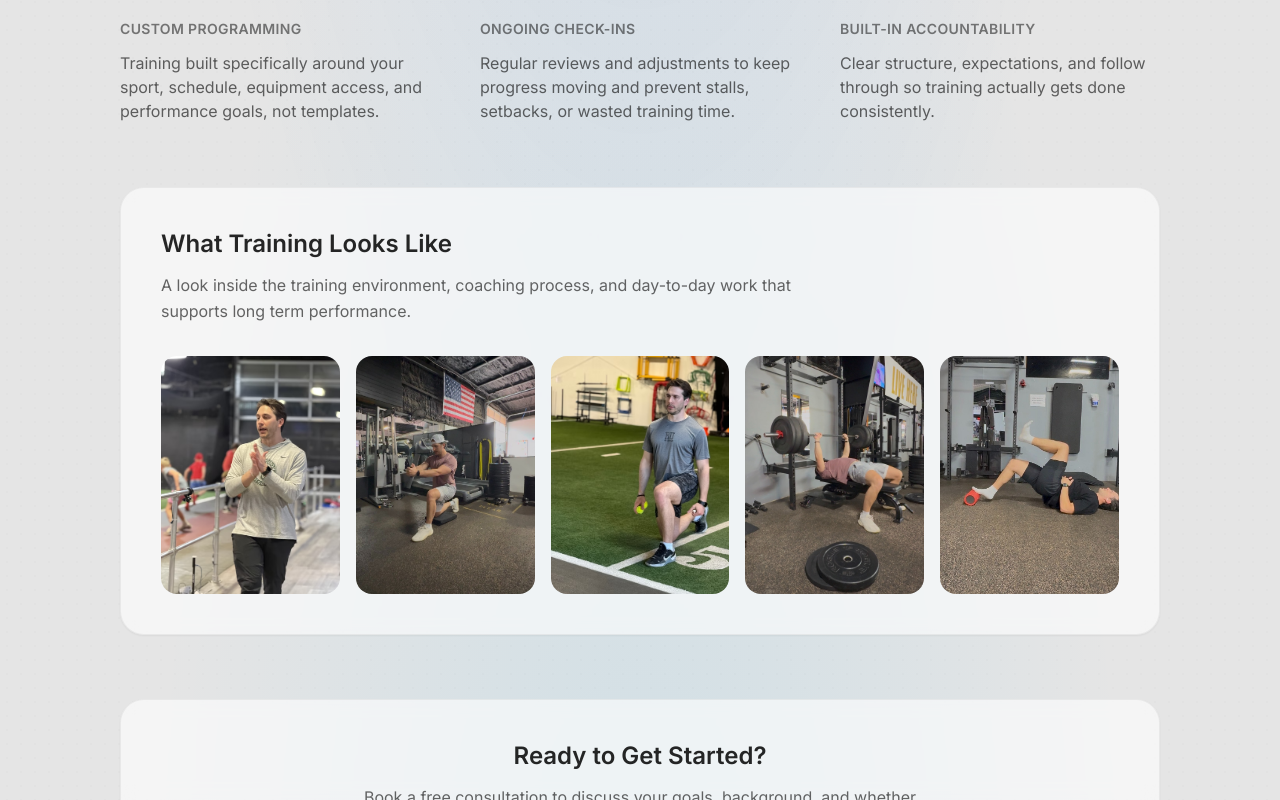
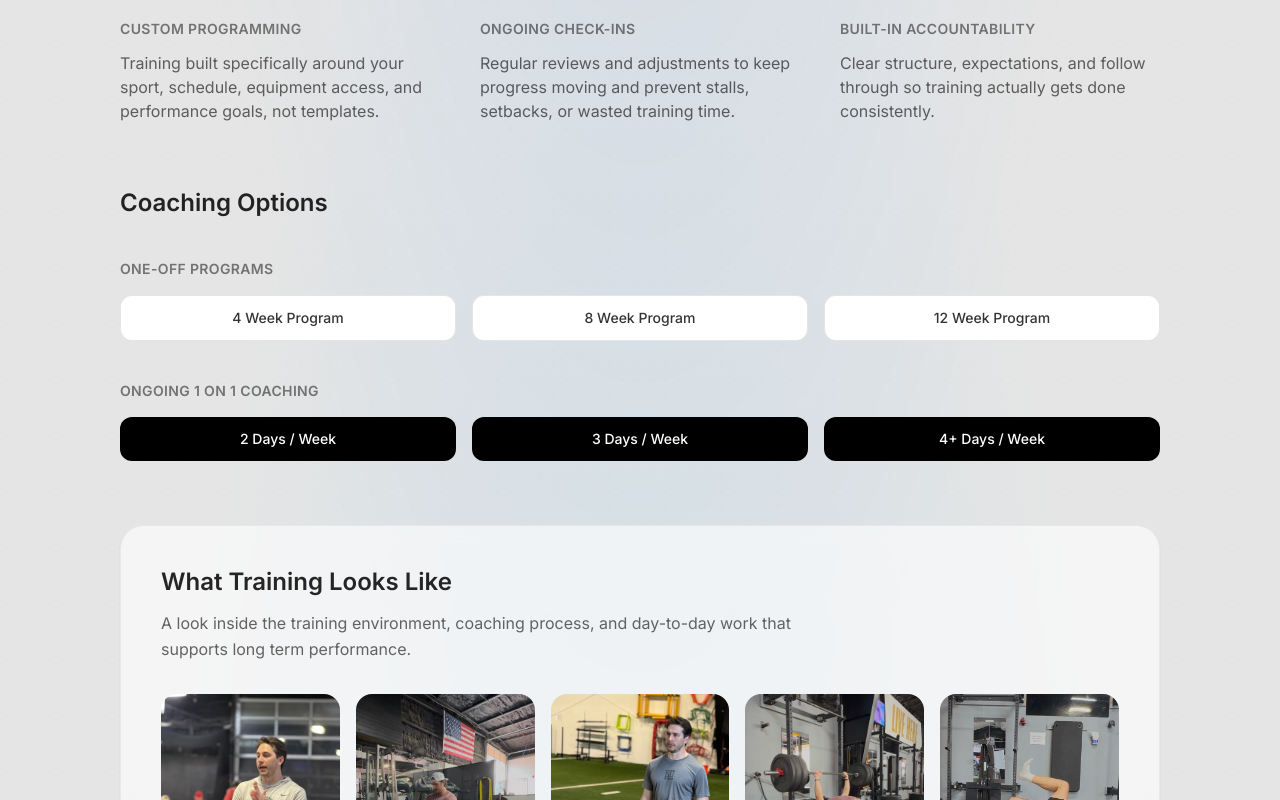
Before and after one commit to willvacc/dan-thiesing-performance, a Next.js app: page /coaching in a window 1280 px wide. Shown: the part 957-1757 px from the top of the page. Built offline with nearby package versions, Linux system fonts and the light colour scheme.

Commit message:
pricing buttons

```diff
--- a/app/coaching/page.tsx
+++ b/app/coaching/page.tsx
@@ -12,7 +12,7 @@ export default function CoachingPage() {
                 <section className="rounded-3xl border border-black/5 bg-white/70 p-8 sm:p-10 lg:p-12 shadow-sm backdrop-blur">
                     <div className="max-w-3xl">
                         <h1 className="text-3xl sm:text-4xl font-extrabold tracking-tight text-black/85">
-                            1-on-1 Online Coaching
+                            1 on 1 Online Coaching
                         </h1>
 
                         <p className="mt-4 text-base sm:text-lg text-black/60 leading-relaxed">
@@ -66,7 +66,6 @@ export default function CoachingPage() {
                             className="rounded-3xl border border-black/5 bg-white/70 p-8 shadow-sm backdrop-blur"
                         >
                             <div className="grid gap-6 md:grid-cols-2">
-                                {/* Image */}
                                 <div className="relative aspect-[4/5] w-full overflow-hidden rounded-2xl">
                                     <Image
                                         src={card.img}
@@ -76,7 +75,6 @@ export default function CoachingPage() {
                                     />
                                 </div>
 
-                                {/* Text */}
                                 <div className="flex flex-col justify-center">
                                     <h2 className="text-2xl font-semibold text-black/85">
                                         {card.title}
@@ -98,7 +96,7 @@ export default function CoachingPage() {
             </Reveal>
 
             {/* ============================= */}
-            {/* HOW IT WORKS (EDITORIAL — NO CARDS) */}
+            {/* HOW IT WORKS */}
             {/* ============================= */}
             <section className="grid gap-10 lg:grid-cols-3">
                 {[
@@ -126,6 +124,75 @@ export default function CoachingPage() {
                         </div>
                     </Reveal>
                 ))}
+            </section>
+
+            {/* ============================= */}
+            {/* COACHING OPTIONS */}
+            {/* ============================= */}
+            <section className="space-y-10">
+                <Reveal>
+                    <h3 className="text-2xl font-semibold text-black/85">
+                        Coaching Options
+                    </h3>
+                </Reveal>
+
+                {/* One-Off Programs */}
+                <div className="space-y-4">
+                    <Reveal>
+                        <div className="text-sm font-semibold uppercase tracking-wide text-black/50">
+                            One-Off Programs
+                        </div>
+                    </Reveal>
+
+                    <div className="grid gap-4 sm:grid-cols-3">
+                        <Button asChild variant="secondary">
+                            <a href="https://buy.stripe.com/cNi00i8wa8cO0Zo4kr3VC03" target="_blank">
+                                4 Week Program
+                            </a>
+                        </Button>
+
+                        <Button asChild variant="secondary">
+                            <a href="https://buy.stripe.com/14A9AS9Ae0Km0Zog393VC04" target="_blank">
+                                8 Week Program
+                            </a>
+                        </Button>
+
+                        <Button asChild variant="secondary">
+                            <a href="https://buy.stripe.com/bJeaEW5jYfFgfUig393VC05" target="_blank">
+                                12 Week Program
+                            </a>
+                        </Button>
+                    </div>
+                </div>
+
+                {/* Ongoing Coaching */}
+                <div className="space-y-4">
+                    <Reveal>
+                        <div className="text-sm font-semibold uppercase tracking-wide text-black/50">
+                            Ongoing 1 on 1 Coaching
+                        </div>
+                    </Reveal>
+
+                    <div className="grid gap-4 sm:grid-cols-3">
+                        <Button asChild variant="primary">
+                            <a href="https://buy.stripe.com/6oUbJ05jYct48rQbMT3VC00" target="_blank">
+                                2 Days / Week
+                            </a>
+                        </Button>
+
+                        <Button asChild variant="primary">
+                            <a href="https://buy.stripe.com/5kQeVc8wafFggYm18f3VC01" target="_blank">
+                                3 Days / Week
+                            </a>
+                        </Button>
+
+                        <Button asChild variant="primary">
+                            <a href="https://buy.stripe.com/bJe28q13IeBcbE2cQX3VC02" target="_blank">
+                                4+ Days / Week
+                            </a>
+                        </Button>
+                    </div>
+                </div>
             </section>
 
             {/* ============================= */}
```
